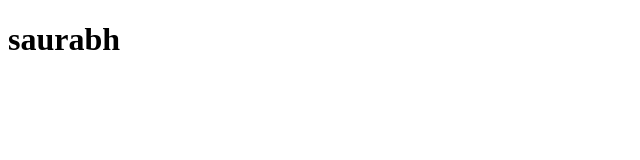
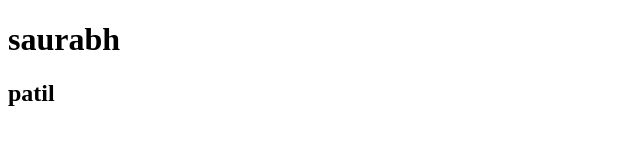
Before and after one commit to Tanujapatil12/hii, a plain HTML site: page index.html in a window 1280 px wide. Shown: the full height of the page, 0-640 px from the left. Drawn offline with Linux system fonts and the light colour scheme.

Commit message:
Update index.html

```diff
--- a/index.html
+++ b/index.html
@@ -7,5 +7,6 @@
 </head>
 <body>
     <h1>saurabh</h1>
+    <h2>patil</h2>
 </body>
 </html>
```
